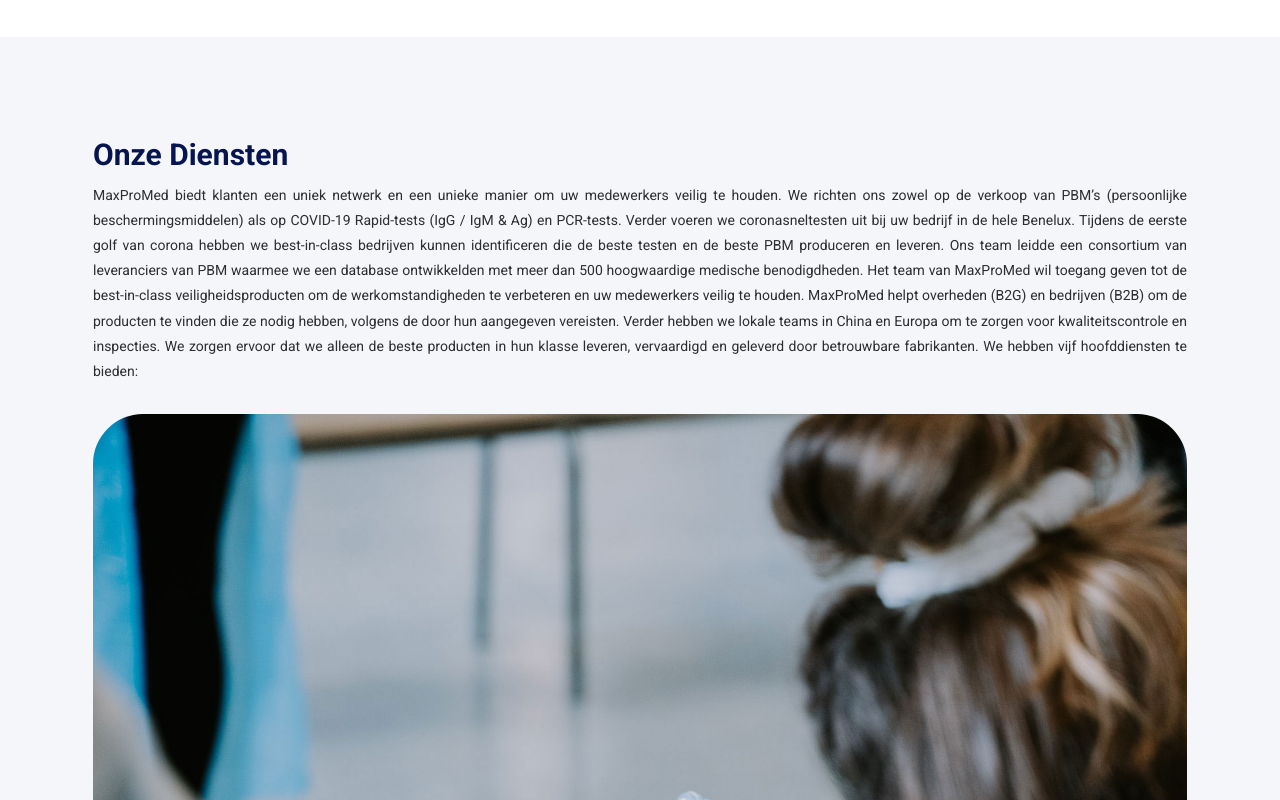
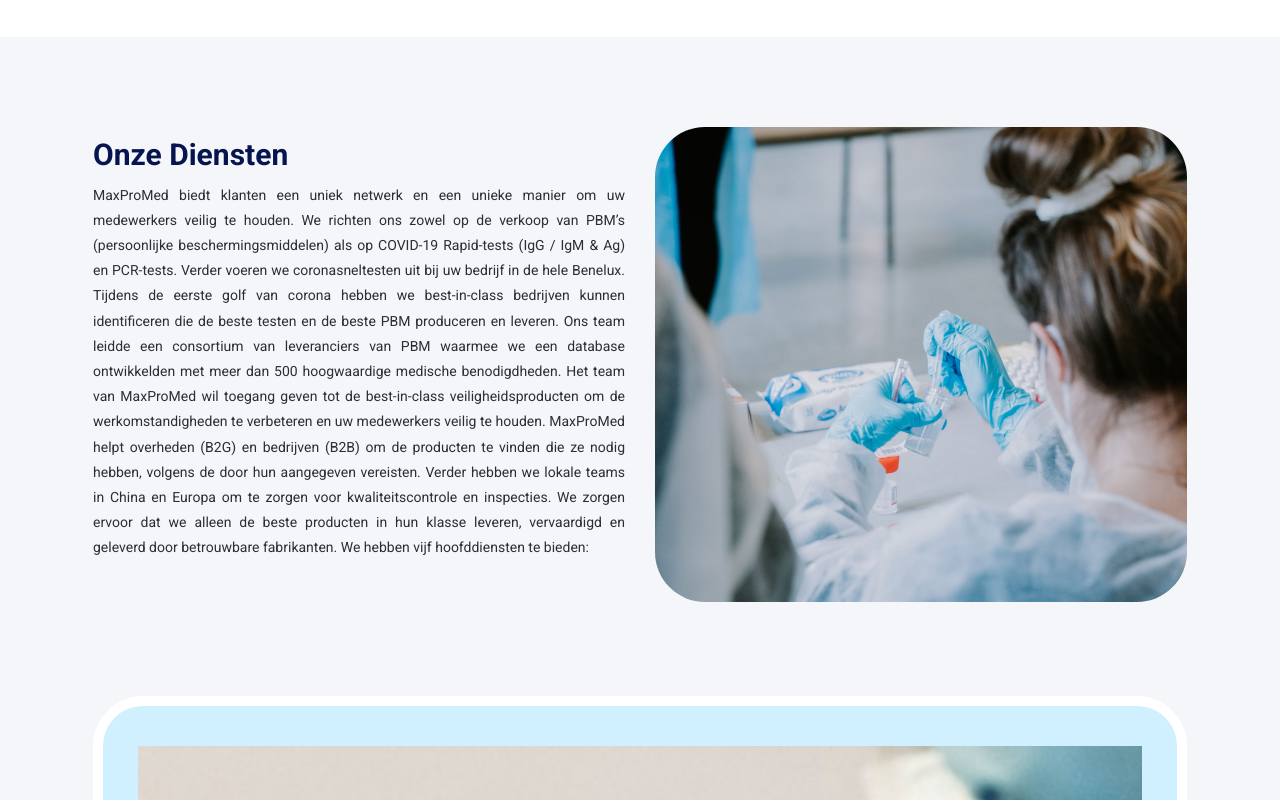
Before and after one commit to RenoldGzUP/MaxPromed, a plain HTML site: page index.html in a window 1280 px wide. Shown: the part 3300-4100 px from the top of the page. Drawn offline with nearby package versions, Linux system fonts and the light colour scheme; a script that the page names is missing; files whose address does not match are found by name.

Commit message:
Layout de servicios vista escritorio
Se arregla layout de servicio en la vista de escritorio

```diff
--- a/index.html
+++ b/index.html
@@ -496,7 +496,7 @@
     <section class="space light">
         <div class="container container-custom">
             <div class="row">
-                <div class="col-md-12 col-lg-12">
+                <div class="col-md-12 col-lg-6">
                     <div class="heading-style1">
                         <span></span>
                         <h2 class=" h1 css-color-2">Onze Diensten</h2>
@@ -506,7 +506,7 @@
                     </div>
                 </div>
 
-                <div class="col-md-12 col-lg-12">
+                <div class="col-md-12 col-lg-6">
                     <div class="heading-style1">
                         <span></span>
 
```
